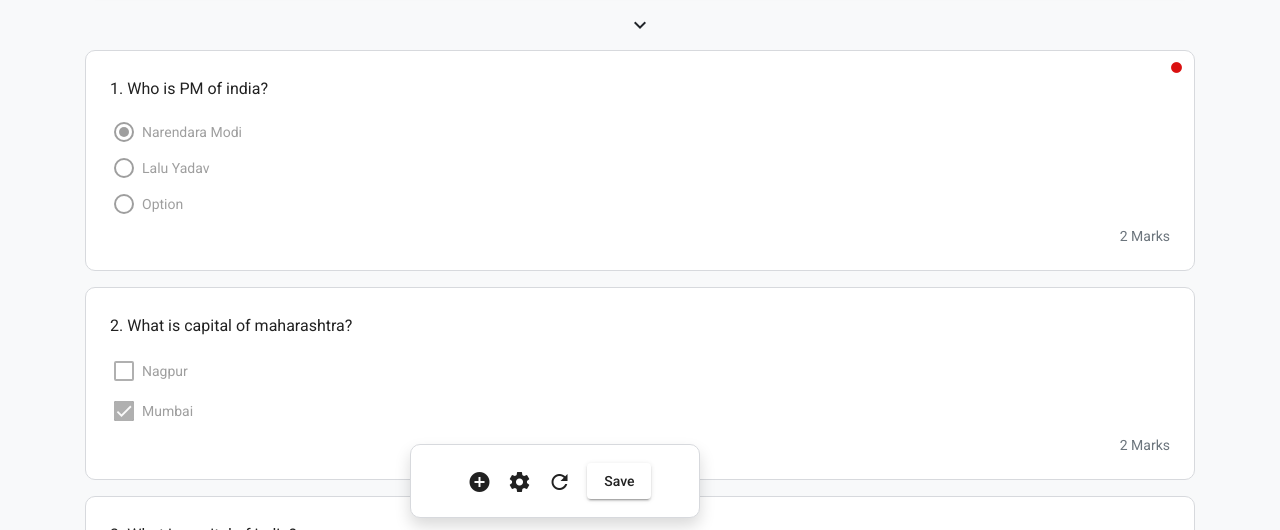
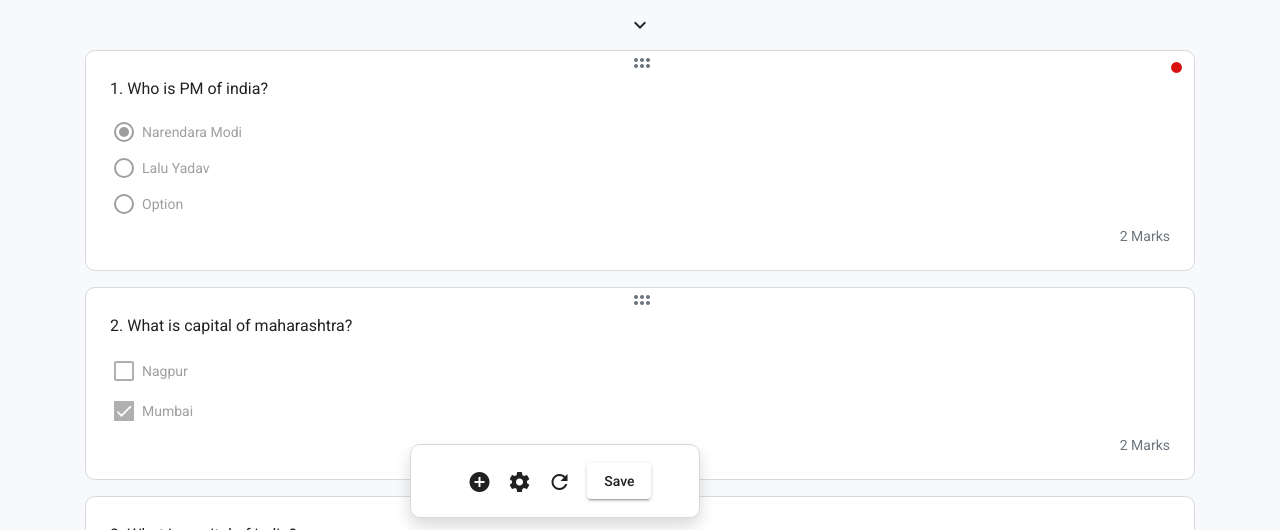
Before and after one commit to ShastrakarAkshay/Examize, an Angular app: page / in a window 1280 px wide. Shown: the part 266-796 px from the top of the page. Built offline with nearby package versions, Linux system fonts and the light colour scheme.

Commit message:
drag handler added in question bank drag and drop

```diff
--- a/src/app/question-bank/question-bank.component.html
+++ b/src/app/question-bank/question-bank.component.html
@@ -29,10 +29,13 @@
         <div class="text-center mb-2 mt-3">
             <mat-icon>keyboard_arrow_down</mat-icon>
         </div>
-        <div cdkDropList (cdkDropListDropped)="dragDropQuestion($event)">
-            <mat-card cdkDrag class="p-4 mb-3" *ngFor="let data of questionBank, let i = index" (click)="editQuestion(data)"
+        <div cdkDropList [cdkDropListData]="questionBank" (cdkDropListDropped)="dragDropQuestion($event)" class="question-list">
+            <mat-card cdkDrag class="p-4 mb-3 question" *ngFor="let data of questionBank, let i = index" (click)="editQuestion(data)"
                 [ngClass]="{'mat-card-active': data.readonly === false}">
-                <span class="float-right" *ngIf="data.readonly && isQuestionValid(data)" matTooltip="Invalid Question">
+                <div class="text-center">
+                    <mat-icon class="text-secondary drag-handler-icon" cdkDragHandle>drag_indicator</mat-icon>
+                </div>
+                <span class="text-white float-right" *ngIf="data.readonly && isQuestionValid(data)" matTooltip="Invalid Question">
                     <mat-icon class="invalid-question">lens</mat-icon>
                 </span>
                 <div class="row question-header" *ngIf="!data.readonly">
--- a/src/app/question-bank/question-bank.component.scss
+++ b/src/app/question-bank/question-bank.component.scss
@@ -32,6 +32,13 @@
             top: 10px;
             cursor: pointer;
         }
+        .drag-handler-icon {
+            transform: rotate(90deg);
+            position: absolute;
+            top: 0;
+            right: 48.7%;
+            cursor: pointer;
+        }
     }
 
     .footer {
@@ -47,6 +54,25 @@
             margin-left: 12% !important;
         }
     }
+
+    .question-list.cdk-drop-list-dragging .question:not(.cdk-drag-placeholder) {
+        transition: transform 250ms cubic-bezier(0, 0, 0.2, 1);
+    }
+
+    .cdk-drag-animating {
+        transition: transform 250ms cubic-bezier(0, 0, 0.2, 1);
+    }
+
+    .cdk-drag-preview {
+        box-sizing: border-box;
+        border-radius: 4px;
+        box-shadow: 0 5px 5px -3px rgba(0, 0, 0, 0.2), 0 8px 10px 1px rgba(0, 0, 0, 0.14),
+            0 3px 14px 2px rgba(0, 0, 0, 0.12);
+    }
+
+    .cdk-drag-placeholder {
+        opacity: 0;
+    }
 }
 
 .app-settings-panel {
--- a/src/app/question-types/checkbox/checkbox.component.html
+++ b/src/app/question-types/checkbox/checkbox.component.html
@@ -2,7 +2,7 @@
     <div class="col-sm-12 pb-4" *ngIf="!data.readonly" cdkDropList (cdkDropListDropped)="dragDropOptions($event)">
         <div *ngFor="let option of data.options" cdkDrag>
             <mat-radio-group>
-                <mat-checkbox color="primary" class="mt-3" [checked]="data.answerKey.includes(option.id)" (change)="addAnswerKeys($event, option.id)"></mat-checkbox>
+                <mat-checkbox cdkDragHandle color="primary" class="mt-3" [checked]="data.answerKey.includes(option.id)" (change)="addAnswerKeys($event, option.id)"></mat-checkbox>
             </mat-radio-group>
             <mat-form-field class="ml-3 w-90 option-input">
                 <input matInput [(ngModel)]="option.name">
--- a/src/app/question-types/multiple-choice/multiple-choice.component.html
+++ b/src/app/question-types/multiple-choice/multiple-choice.component.html
@@ -2,12 +2,13 @@
     <div class="col-sm-12 pb-4" *ngIf="!data.readonly" cdkDropList (cdkDropListDropped)="dragDropOptions($event)">
         <div *ngFor="let option of data.options" cdkDrag>
             <mat-radio-group [(ngModel)]="data.answerKey[0]">
-                <mat-radio-button color="primary" [value]="option.id"> </mat-radio-button>
+                <mat-radio-button cdkDragHandle color="primary" [value]="option.id"> </mat-radio-button>
             </mat-radio-group>
             <mat-form-field class="ml-2 w-90 option-input">
                 <input matInput [(ngModel)]="option.name">
             </mat-form-field>
-            <button mat-icon-button color="basic" class="float-right btn-hover" matTooltip="Remove" (click)="removeOption(option.id)">
+            <button mat-icon-button color="basic" class="float-right btn-hover" matTooltip="Remove"
+                (click)="removeOption(option.id)">
                 <mat-icon>close</mat-icon>
             </button>
         </div>
@@ -20,8 +21,8 @@
     </div>
     <div class="col-sm-12" *ngIf="data.readonly">
         <mat-radio-group class="example-radio-group mb-0" [(ngModel)]="data.answerKey[0]">
-            <mat-radio-button color="primary" *ngFor="let option of data.options" class="m-1"
-                [value]="option.id" disabled>
+            <mat-radio-button color="primary" *ngFor="let option of data.options" class="m-1" [value]="option.id"
+                disabled>
                 {{option.name.trim() || 'Option'}}
             </mat-radio-button>
             <mat-radio-button color="primary" *ngIf="data.options.length === 0" class="m-1" value="" disabled>
```
